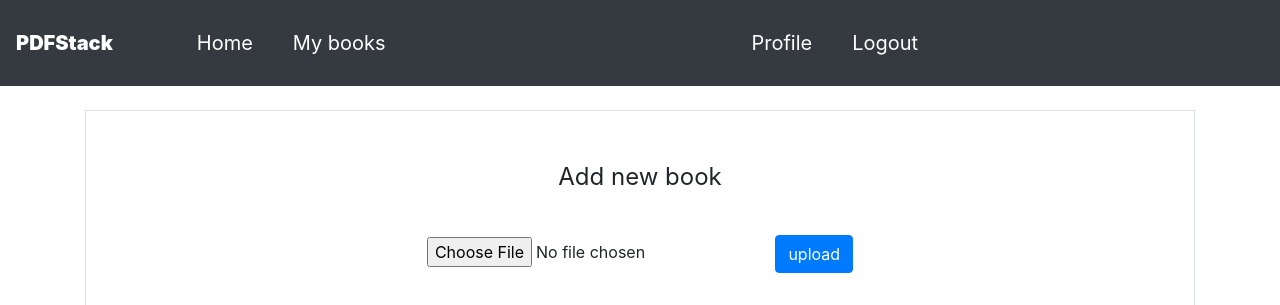
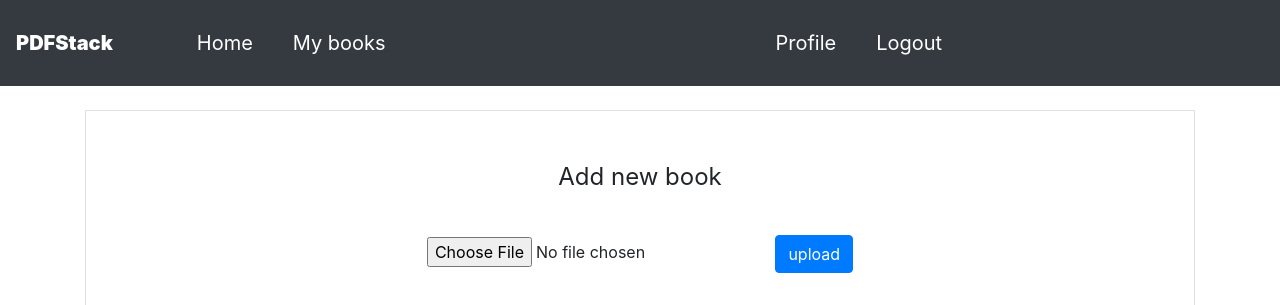
Before and after one commit to shoukreytom/pdfstack, a Django app: page /my/books/ in a window 1280 px wide. Shown: the top 305 px of the page. Run offline with Django 3.2, Linux system fonts and the light colour scheme; the visitor is signed in with stand-in values (Sample User, id 1); data that the repository does not hold is empty; some libraries are stand-ins or nearby versions.

Commit message:
added margin-left to the right div on navbar

```diff
--- a/home/templates/home/base.html
+++ b/home/templates/home/base.html
@@ -34,8 +34,8 @@
                 </li>
             </ul>
         </div>
-        <div class="collapse navbar-collapse" id="navbarTogglerDemo03">
-            <ul class="navbar-nav mr-auto">
+        <div class="collapse navbar-collapse mr-auto" id="navbarTogglerDemo03">
+            <ul class="navbar-nav ml-5">
                 {% if not user.is_authenticated %}
                 <li class="nav-item">
                     <a class="nav-link" href="{% url 'users:signup' %}">Signup</a>
```
